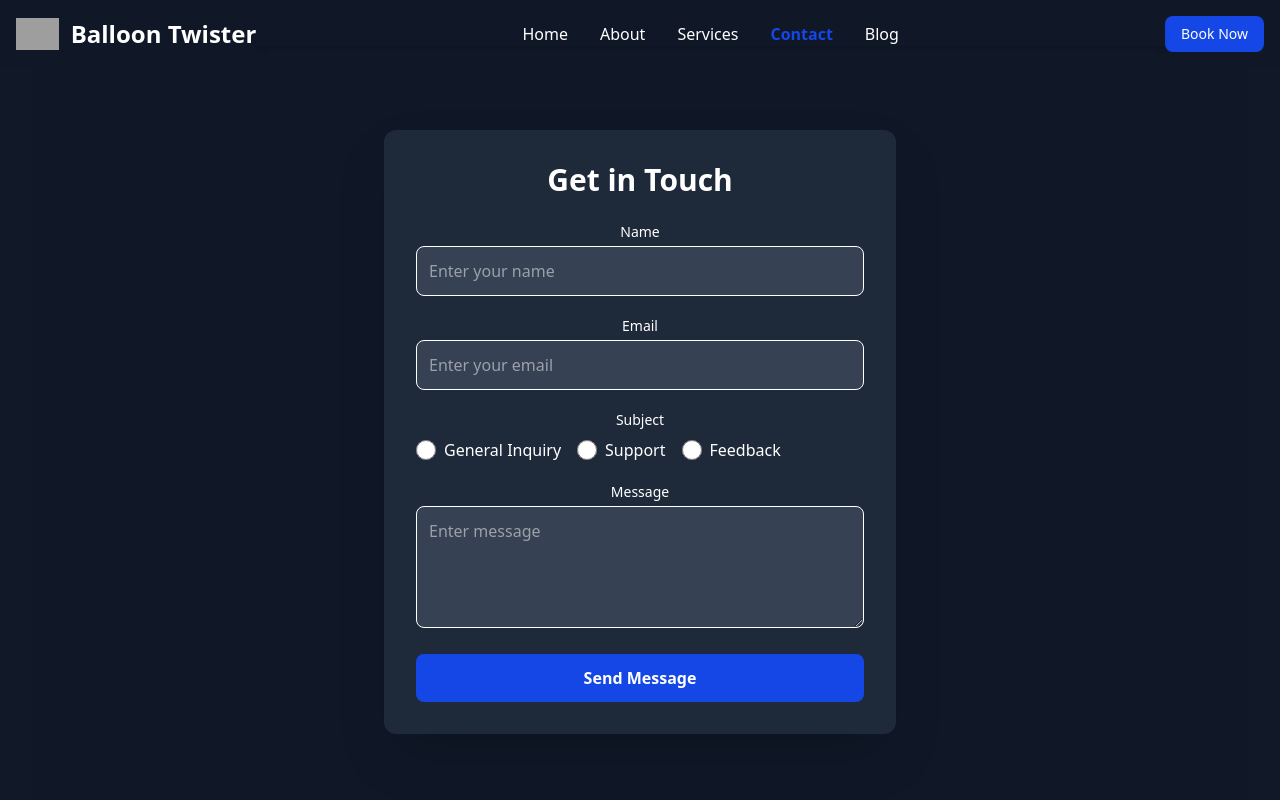
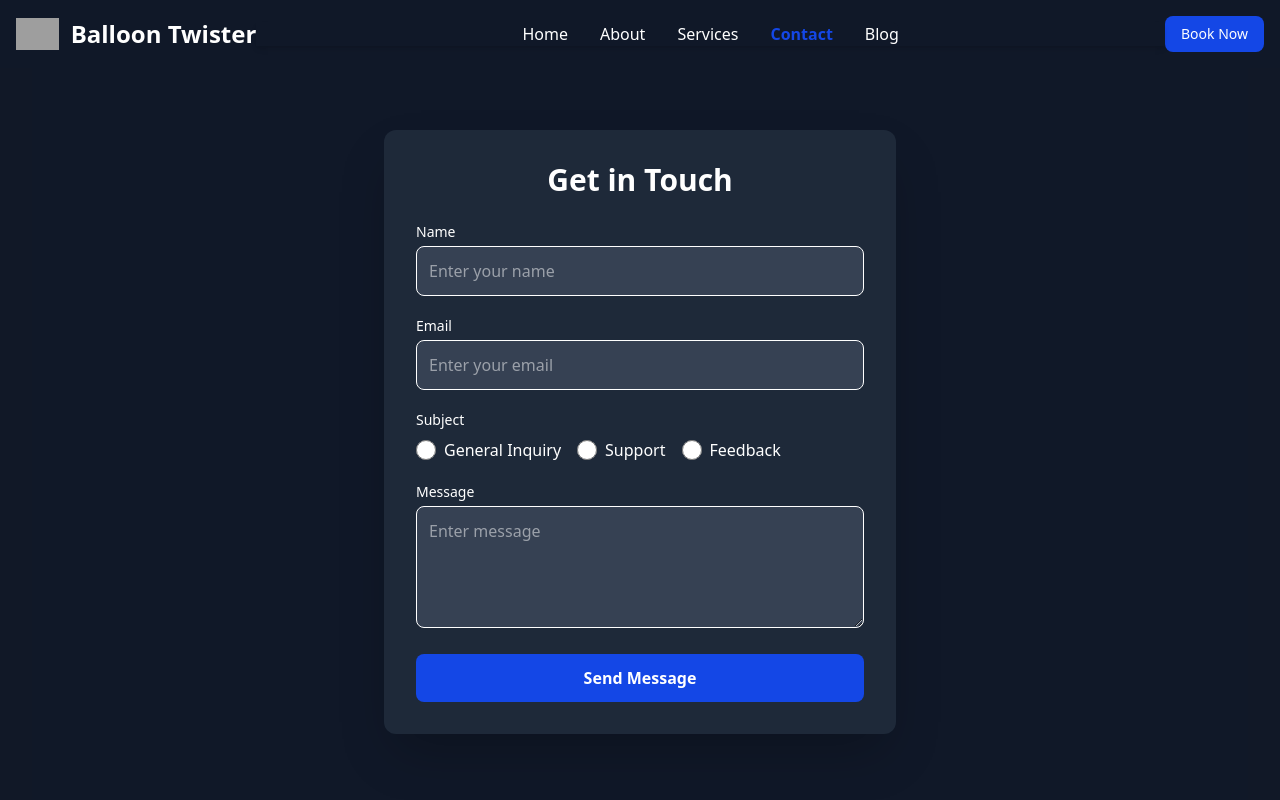
Before and after one commit to kshakya154/Balloon-Twister--, a React (Vite) app: page /contact in a window 1280 px wide. Shown: the top 800 px of the page. Built offline with nearby package versions, Linux system fonts and the light colour scheme; no server answers; grey boxes are pictures that could not be loaded.

Commit message:
align text

```diff
--- a/src/components/Contact.jsx
+++ b/src/components/Contact.jsx
@@ -68,7 +68,9 @@ export default function Contact() {
         )}
         <form onSubmit={handleSubmit(onSubmit)} className="space-y-5">
           <div>
-            <label className="block text-sm font-medium text-white">Name</label>
+            <label className="block text-sm font-medium text-white text-left">
+              Name
+            </label>
             <input
               placeholder="Enter your name"
               {...register("Name", { required: "Name is required" })}
@@ -80,7 +82,7 @@ export default function Contact() {
           </div>
 
           <div>
-            <label className="block text-sm font-medium text-white">
+            <label className="block text-sm font-medium text-white text-left">
               Email
             </label>
             <input
@@ -101,7 +103,7 @@ export default function Contact() {
           </div>
 
           <div>
-            <label className="block text-sm font-medium text-white mb-2">
+            <label className="block text-sm font-medium text-white mb-2 text-left">
               Subject
             </label>
             <div className="flex space-x-4">
@@ -126,7 +128,7 @@ export default function Contact() {
           </div>
 
           <div>
-            <label className="block text-sm font-medium text-white">
+            <label className="block text-sm font-medium text-white text-left">
               Message
             </label>
             <textarea
```
